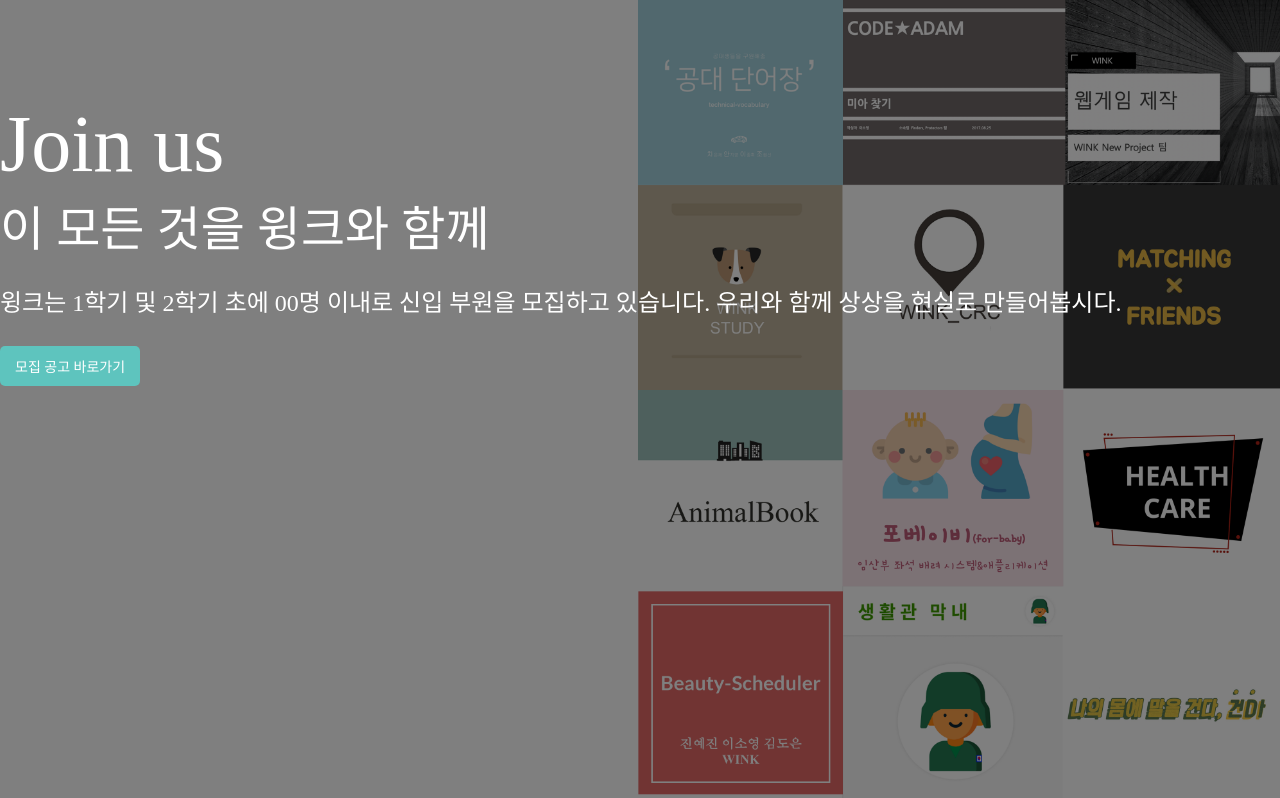
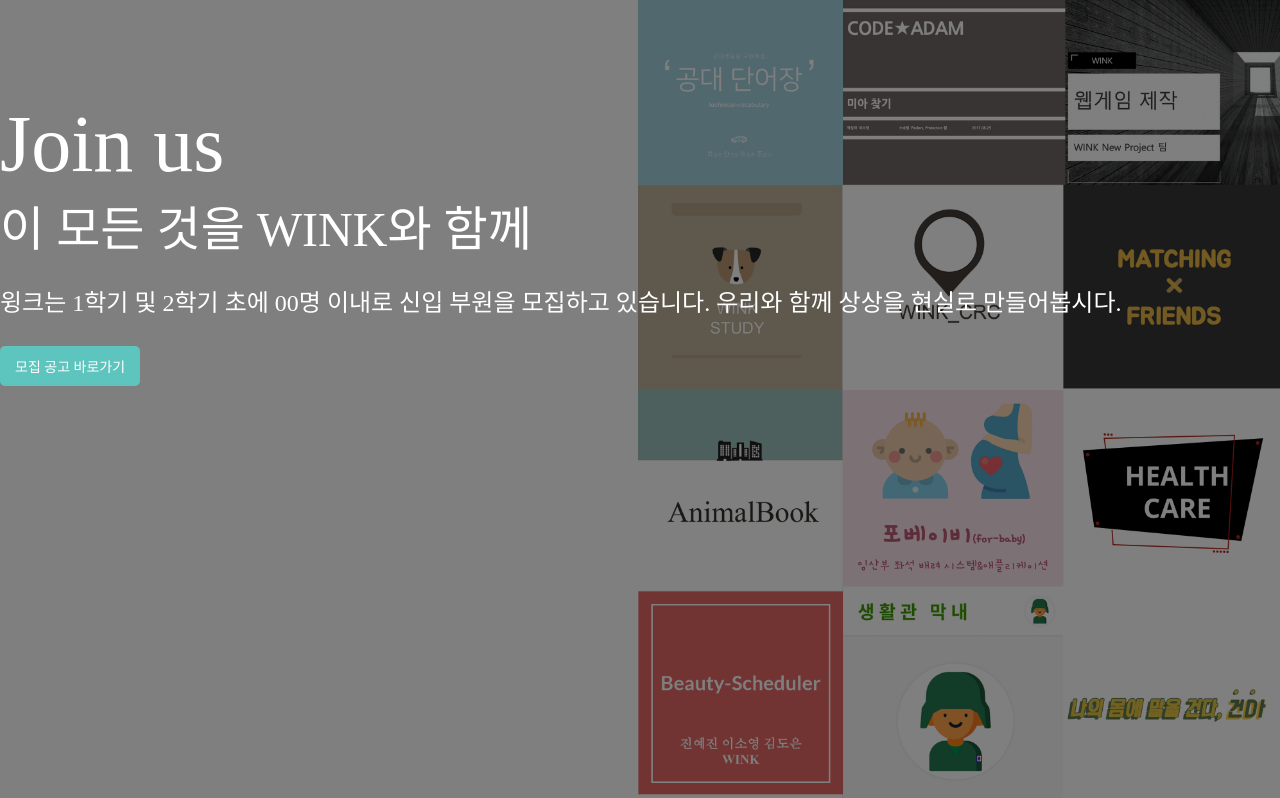
Before and after one commit to KMU-WINK/kmu-wink-official, a Django app: template templates/index.html in a window 1280 px wide. Shown: the part 2609-3407 px from the top of the page. Run offline with Django 3.2, Linux system fonts and the light colour scheme; the template is opened without the code that fills it, so the values that code supplies are empty; some libraries are stand-ins or nearby versions; some web fonts are replaced.

Commit message:
텍스트 변경2 #28

```diff
--- a/templates/index.html
+++ b/templates/index.html
@@ -80,7 +80,7 @@
                     <h1>Join us</h1>
                 </header>
                 <h2>
-                    이 모든 것을 윙크와 함께
+                    이 모든 것을 WINK와 함께
                 </h2>
                 <p>
                     윙크는 1학기 및 2학기 초에 00명 이내로 신입 부원을 모집하고 있습니다. 우리와 함께 상상을 현실로 만들어봅시다.
```
